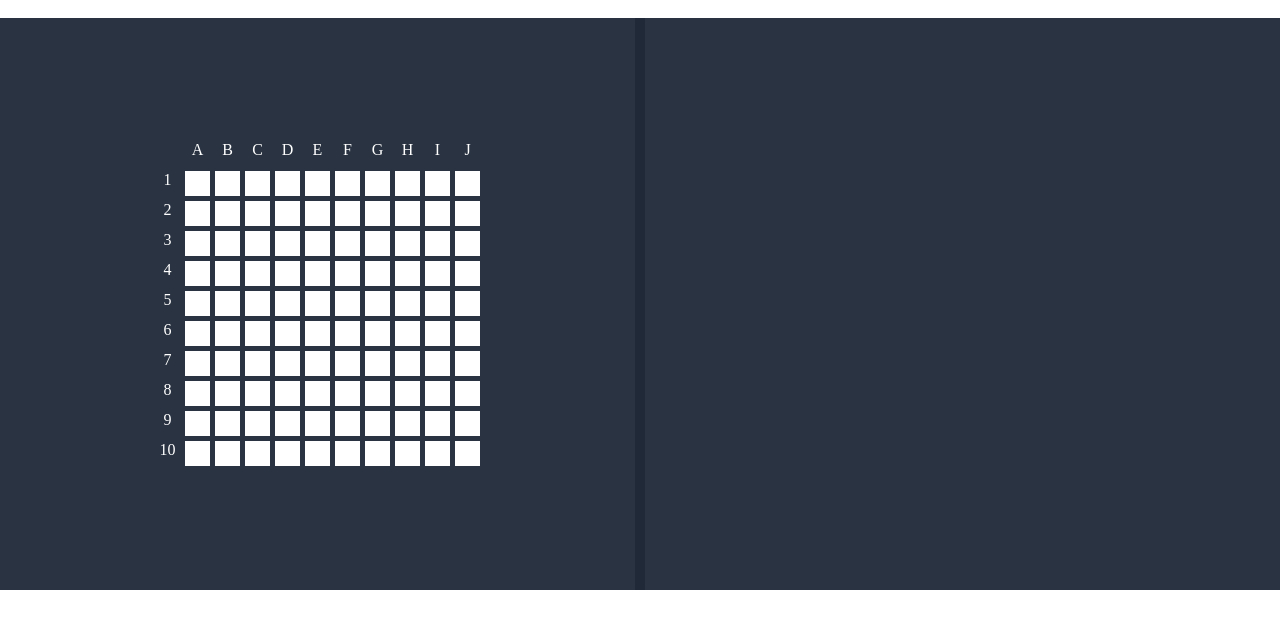
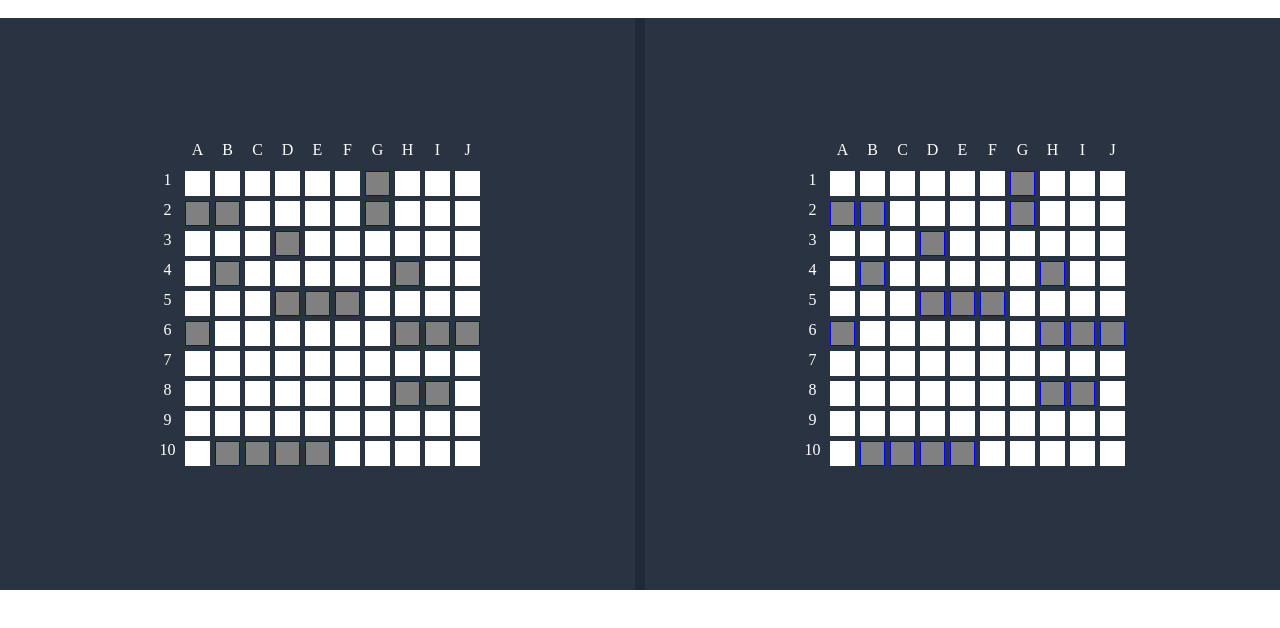
Before and after one commit to otomdee/Battleship, a plain HTML site: page index.html in a window 1280 px wide. Shown: the part 96-724 px from the top of the page. Drawn offline with Linux system fonts and the light colour scheme.

Commit message:
fix board indices misalignment

```diff
--- a/driver.js
+++ b/driver.js
@@ -3,16 +3,26 @@ import { Ship, Gameboard, Player } from "./battleship.js";
 //player1
 let player1 = new Player("player");
 player1.Gameboard.placeShips();
+const board = player1.Gameboard.board;
+renderBoard(board, "player");
 
-//render UI board
-const board = player1.Gameboard.board;
-renderBoard(board);
+//comp
+let comp = new Player("comp");
+comp.Gameboard.placeShips();
+renderBoard(comp.Gameboard.board, "comp");
 
-function renderBoard(playerBoard) {
+
+
+function renderBoard(playerBoard, type) {
     const boardDiv = document.createElement("div");
     boardDiv.classList.add("board");
-    document.querySelectorAll(".boardWrap")[0].append(boardDiv);
 
+    if (type === "player") {
+        document.querySelectorAll(".boardWrap")[0].append(boardDiv);
+    }
+    else if ( type === "comp") {
+        document.querySelectorAll(".boardWrap")[1].append(boardDiv);
+    }
     let letterIndices = ["","A", "B", "C", "D", "E", "F", "G", "H", "I", "J"];
     let index = 0;
     //letterIndices
@@ -25,10 +35,13 @@ function renderBoard(playerBoard) {
         spotDiv.classList.add("indexSpot");
         columnDiv.append(spotDiv);
     }
+    let numIndex = 1;
     Object.keys(playerBoard).forEach((column) => {
         let columnDiv = document.createElement("div");
         boardDiv.append(columnDiv);
         columnDiv.classList.add("boardColumn");
+        //change column tracker
+        let columnRev = "A";
         for (let i = 0; i < 11; i++) {
             let spotDiv = document.createElement("div");
             if (i === 0) {
@@ -38,9 +51,22 @@ function renderBoard(playerBoard) {
                 index++;
             }
             else {
-                spotDiv.classList.add("spot");
-                columnDiv.append(spotDiv);
+                if (playerBoard[columnRev][numIndex]) {
+                    spotDiv.classList.add("shipSpot");
+                    columnDiv.append(spotDiv);
+                    columnRev = shiftString(columnRev);
+                }
+                else {
+                    spotDiv.classList.add("spot");
+                    columnDiv.append(spotDiv);
+                    columnRev = shiftString(columnRev);
+                }
             }
         }
+        numIndex++;
     })
 }
+
+function shiftString(char) {
+   return String.fromCharCode((((char.charCodeAt(0)) - 65 + 1) % 26) + 65);
+}
--- a/styles.css
+++ b/styles.css
@@ -39,6 +39,7 @@ body {
     height: 25px;
     width: 25px;
     background-color: white;
+    color: black;
 }
 
 .boardColumn {
@@ -52,3 +53,9 @@ body {
     background-color: #293341;
     text-align: center;
 }
+
+.shipSpot {
+    background-color: grey;
+    border: 1px solid blue;
+    color: white;
+}
```
